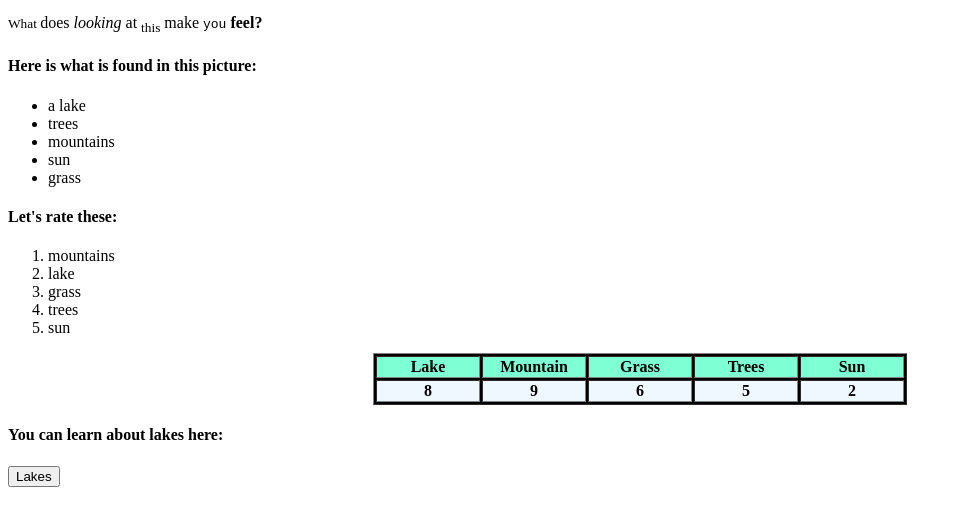
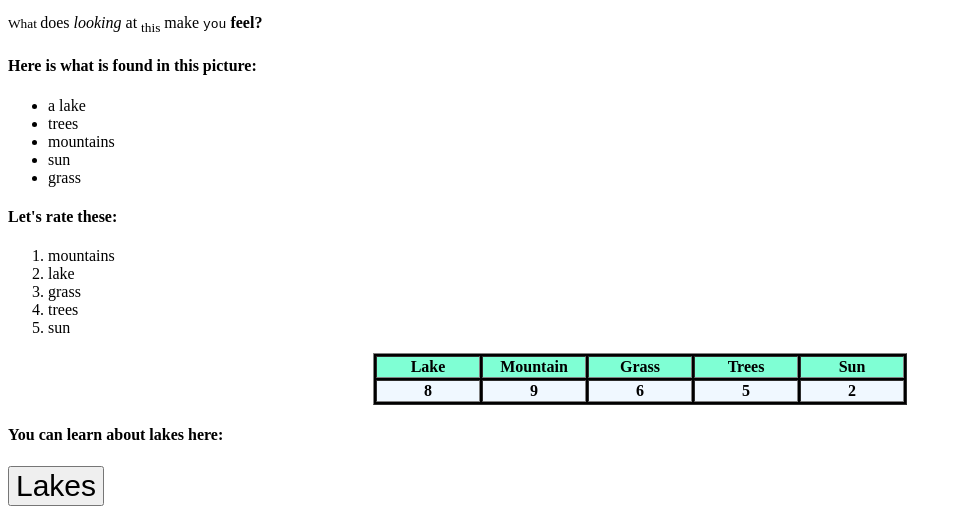
Before and after one commit to ItsIzakB/HTML-JS-CSS-improvement, a plain HTML site: page index.html in a window 1280 px wide. Shown: the part 486-1000 px from the top of the page, without its empty margins (0-962 px from the left). Drawn offline with Linux system fonts and the light colour scheme.

Commit message:
button css

```diff
--- a/index.html
+++ b/index.html
@@ -53,6 +53,6 @@
 
     <h4>You can learn about lakes here:</h4>
 
-    <button>Lakes</button>
+    <button style="font-size: 30px">Lakes</button>
   </body>
 </html>
```
